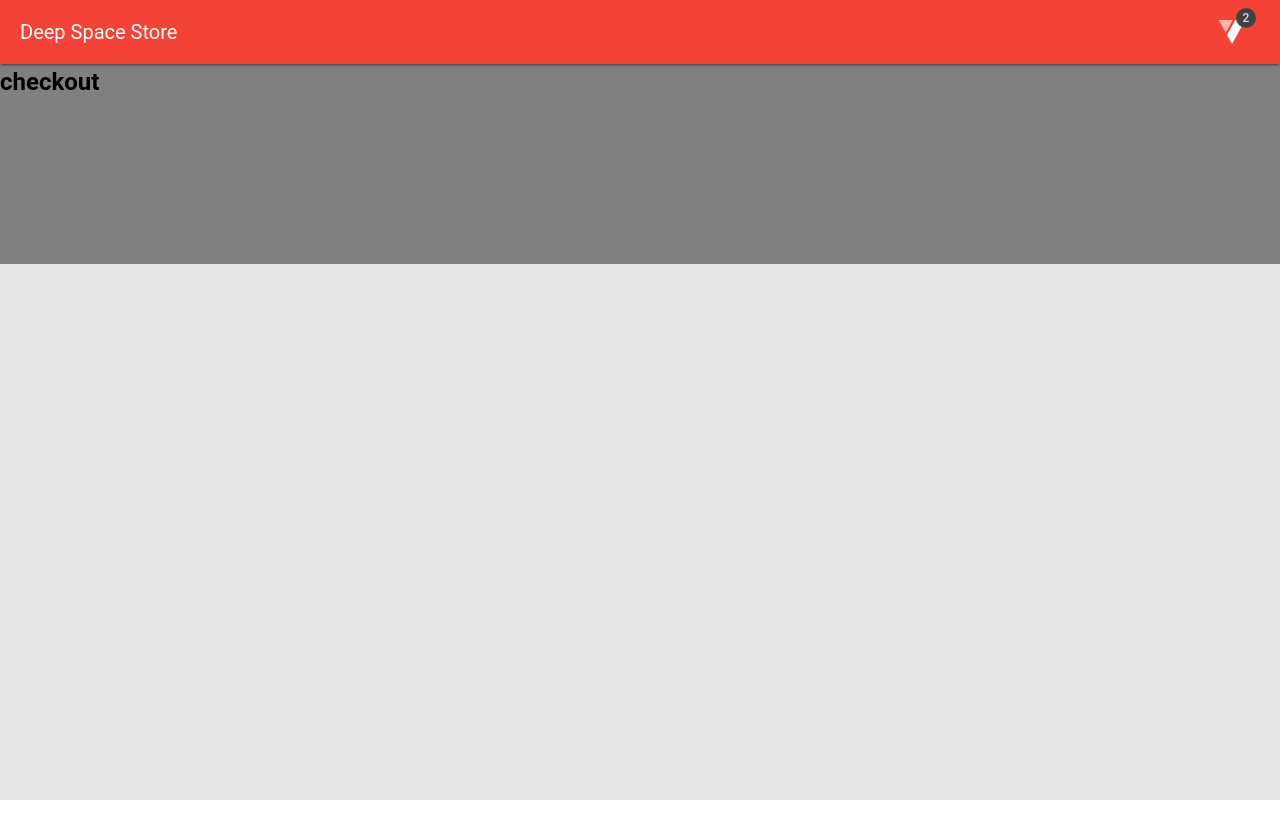
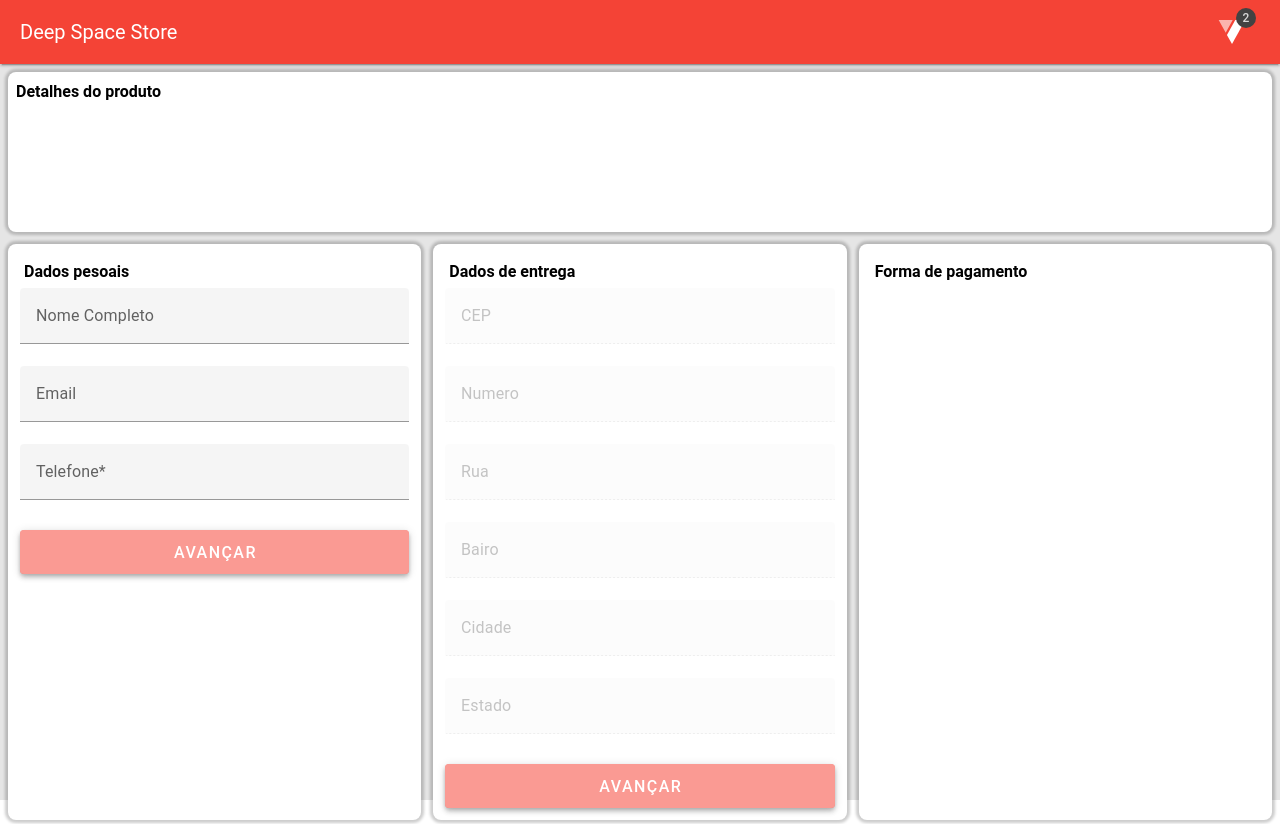
Before and after one commit to fabioo-junioor/deep-space-store, a Vue app: page /checkout in a window 1280 px wide. Before the commit the page ends 800 px from the top, so only its background shows below. Built offline with nearby package versions, Linux system fonts and the light colour scheme.

Commit message:
feat: create form 'personal' and 'address' details

```diff
--- /dev/null
+++ b/src/components/UI/MyInput.vue
@@ -0,0 +1,21 @@
+<script setup>
+const props = defineProps(['rules', 'label', 'type', 'disabled']);
+const model = defineModel();
+
+</script>
+
+<template>
+  <div id="myInput">
+    <v-text-field
+        v-model="model"
+        :rules="rules"
+        :label="label"
+        :type="type"
+        :disabled="disabled">
+    </v-text-field>
+  </div>
+</template>
+
+<style lang="scss" scoped>
+
+</style>
--- a/src/pages/Checkout.vue
+++ b/src/pages/Checkout.vue
@@ -1,16 +1,133 @@
 <script setup>
+import { onMounted, reactive, ref, watch } from 'vue';
+import MyInput from '../components/UI/MyInput.vue';
+import { getCepUser } from '../services/api/checkout/apiViacep.js';
+
+
+const visibilityBtnFormPersonal = ref(true);
+const visibilityBtnFormDelivery = ref(true);
+const personalFormData = reactive({
+  name: {value: '', type: 'text', label: 'Nome Completo'},
+  email: {value: '', type: 'email', label: 'Email'},
+  fone: {value: '', type: 'text', label: 'Telefone*', rules: [v => v ? true : 'Informe o telefone']}
+
+});
+const deliveryFormData = reactive({
+  cep: {value: '', type: 'text', label: 'CEP', disabled: true},
+  road: {value: '', type: 'text', label: 'Numero', disabled: true},
+  number: {value: '', type: 'text', label: 'Rua', disabled: true},
+  district: {value: '', type: 'text', label: 'Bairo', disabled: true},
+  city: {value: '', type: 'text', label: 'Cidade', disabled: true},
+  state: {value: '', type: 'text', label: 'Estado', disabled: true}
+
+});
+
+const nextForm = () => {
+  deliveryFormData.cep.disabled = false;
+
+}
+
+watch(() => {
+  visibilityBtnFormPersonal.value = personalFormData.fone.value != '' ? false : true;
+
+  if((deliveryFormData.number.value &&
+      deliveryFormData.road.value &&
+      deliveryFormData.district.value) != ''){
+        visibilityBtnFormDelivery.value = false;
+        return;
+
+  }
+  visibilityBtnFormDelivery.value = true;
+
+})
+const getCep = async () => {
+  const dataCep = await getCepUser(deliveryFormData.cep.value);
+  if(dataCep){
+    deliveryFormData.city.value = dataCep.localidade;
+    deliveryFormData.state.value = dataCep.uf;
+    deliveryFormData.road.disabled = false;
+    deliveryFormData.number.disabled = false;
+    deliveryFormData.district.disabled = false;
+    return;
+
+  }
+  console.log('cep errado');
+
+}
+onMounted(async () => {
+
+});
 </script>
 
 <template>
   <div id="checkout">
-    <h2>checkout</h2>
+    <v-row class="productDetails pa-1 ma-2 rounded-lg">
+      <h4 class="pa-1">Detalhes do produto</h4>
+    </v-row>
+    <v-row class="paymentDetails pa-1 ma-1 flex-nowrap ga-3">
+      <v-col class="personalFormDetails flex-grow-1 rounded-lg">
+        <h4 class="pa-1">Dados pesoais</h4>
+        <v-form @submit.prevent="nextForm">
+          <MyInput
+            v-for="i in personalFormData" :key="i"
+            v-model="i.value"
+            :type="i.type"
+            :label="i.label"
+            :rules="i.rules" />
+            <v-btn
+              :disabled="visibilityBtnFormPersonal"
+              class="mt-2"
+              type="submit"
+              size="large"
+              elevation="4"
+              color="red"
+              block>Avançar</v-btn>
+        </v-form>
+      </v-col>
+      <v-col class="deliveryFormDetails flex-grow-1 rounded-lg">
+        <h4 class="pa-1">Dados de entrega</h4>
+        <v-form @submit.prevent="nextForm">
+          <MyInput
+            v-for="i in deliveryFormData" :key="i"
+            v-model="i.value"
+            :type="i.type"
+            :label="i.label"
+            :disabled="i.disabled"
+            :onChange="i.label == 'CEP' ? getCep : ''"
+            :rules="i.rules" />
+            <v-btn
+              :disabled="visibilityBtnFormDelivery"
+              class="mt-2"
+              type="submit"
+              size="large"
+              elevation="4"
+              color="red"
+              block>Avançar</v-btn>
+        </v-form>
+      </v-col>
+      <v-col class="paymentFormdetails flex-grow-1 rounded-lg">
+        <h4 class="pa-1">Forma de pagamento</h4>
+      </v-col>
+    </v-row>
   </div>
 </template>
 
-<style scoped>
+<style lang="scss" scoped>
 #checkout{
-    background-color: grey;
-    height: 200px;
+    .productDetails{
+      background-color: white;
+      height: 10rem;
+      box-shadow: 0px 0px 3px 3px rgba(0, 0, 0, .2);
 
+    }
+    .paymentDetails{
+      .personalFormDetails,
+      .deliveryFormDetails,
+      .paymentFormdetails{
+        background-color: white;
+        box-shadow: 0px 0px 3px 3px rgba(0, 0, 0, .2);
+
+      }
+    }
 }
 </style>
```
